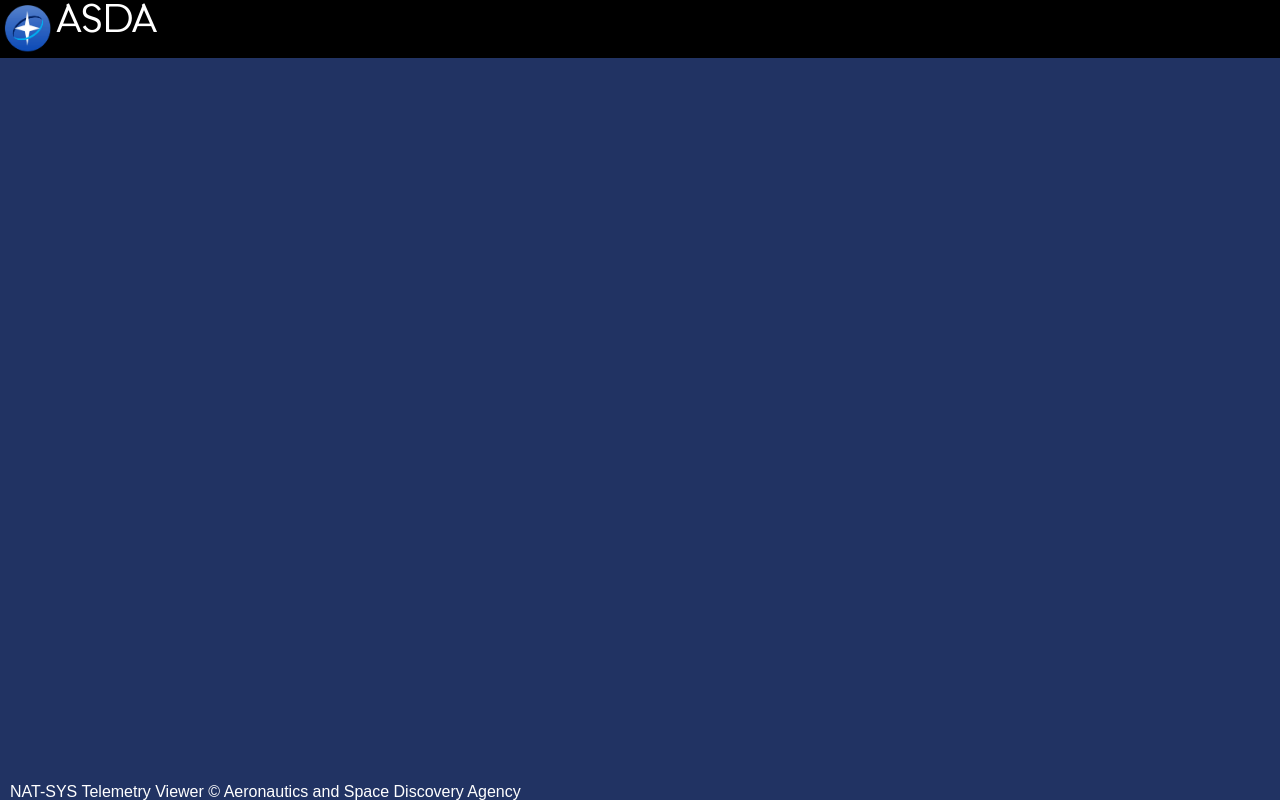
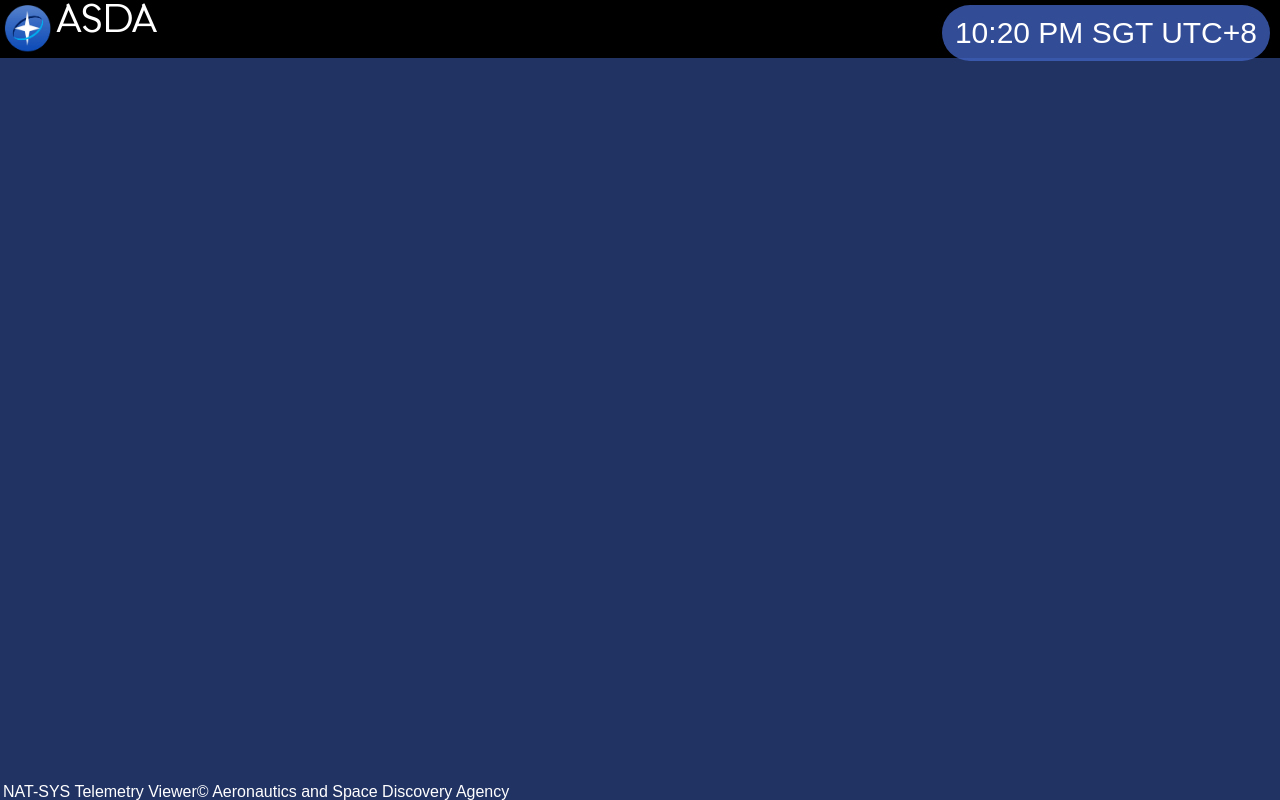
Before and after one commit to eshangonemad/NAT-SAT-Telemtry, a plain HTML site: page index.html in a window 1280 px wide. Drawn offline with Linux system fonts and the light colour scheme; a web font is replaced by a local one.

Commit message:
15min sesh

```diff
--- a/index.html
+++ b/index.html
@@ -5,14 +5,16 @@
     <meta name="viewport" content="width=device-width, initial-scale=1.0">
     <title>NAT-SAT Telemetry</title>
     <link rel="stylesheet" href="style.css">
-    <script src="script.js"></script>
 </head>
 <body>
 <nav>
     <img src="resources/centerlogo.png" height="100%">
     <p style="font-family:Calmia ;font-size: 40px;margin-top: -.3vh;">ASDA</p>
+    <div id="Time">10:20 PM SGT UTC+8</div>
 </nav>
 
-<footer>NAT-SYS Telemetry Viewer © Aeronautics and Space Discovery Agency</footer>
+<footer>NAT-SYS Telemetry Viewer© Aeronautics and Space Discovery Agency</footer>
 </body>
+
+<script src="script.js"></script>
 </html>
--- a/style.css
+++ b/style.css
@@ -35,5 +35,19 @@ footer{
     bottom:0;
     position:fixed;
     text-align: center;
-    padding-left: 10px;
+    padding-left: 3px;
 }
+
+#Time{
+    font-family: 'Righteous',;
+    font-size: 30px;
+    color: white;
+    text-align: center;
+    /* center the element in the middle of the page */
+    position: absolute;
+    right: 0;
+    margin-right: 10px;
+    padding:13px;
+    border-radius:100px;
+    background-color: #4163c2c5;
+}
```
